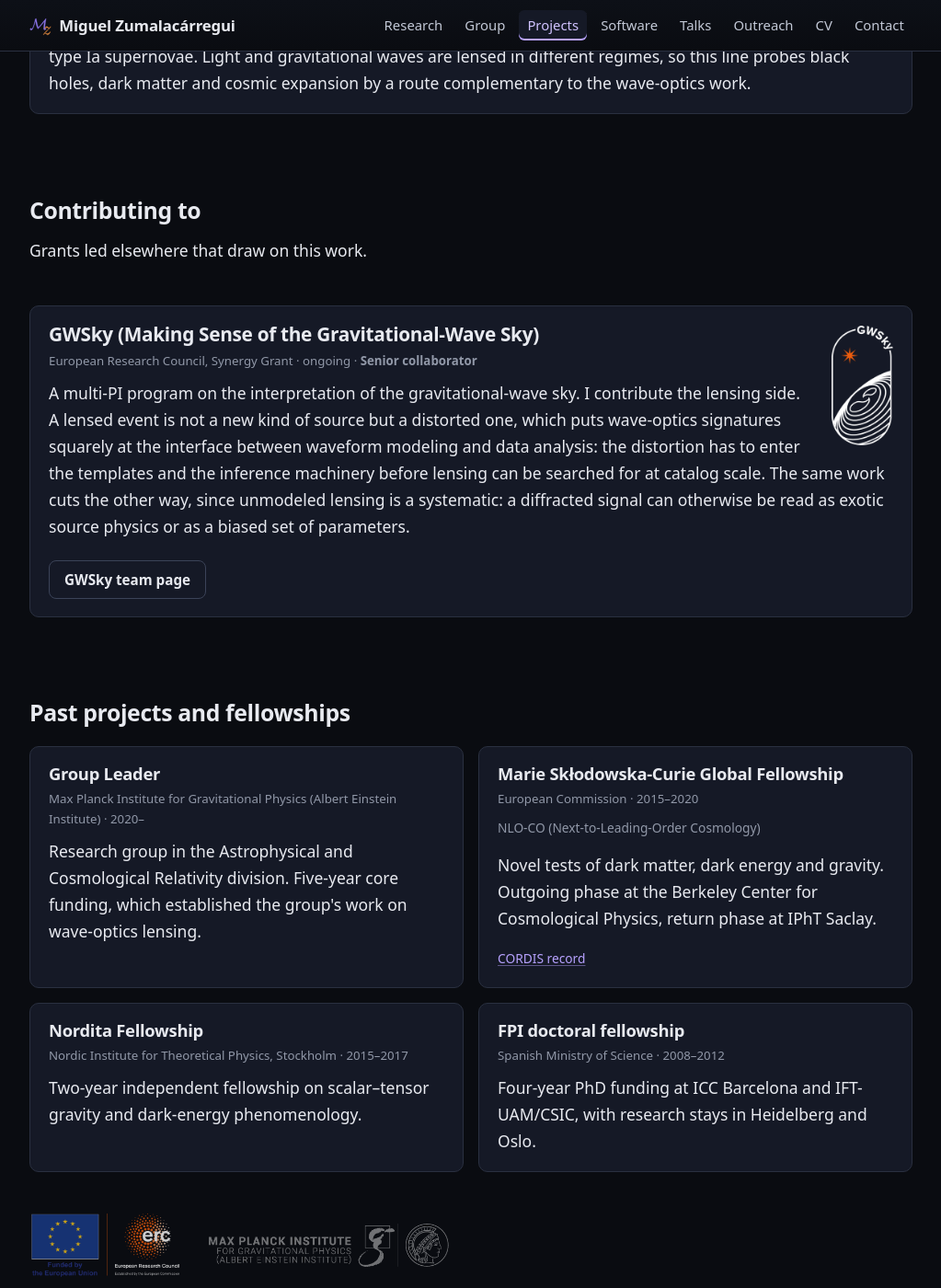
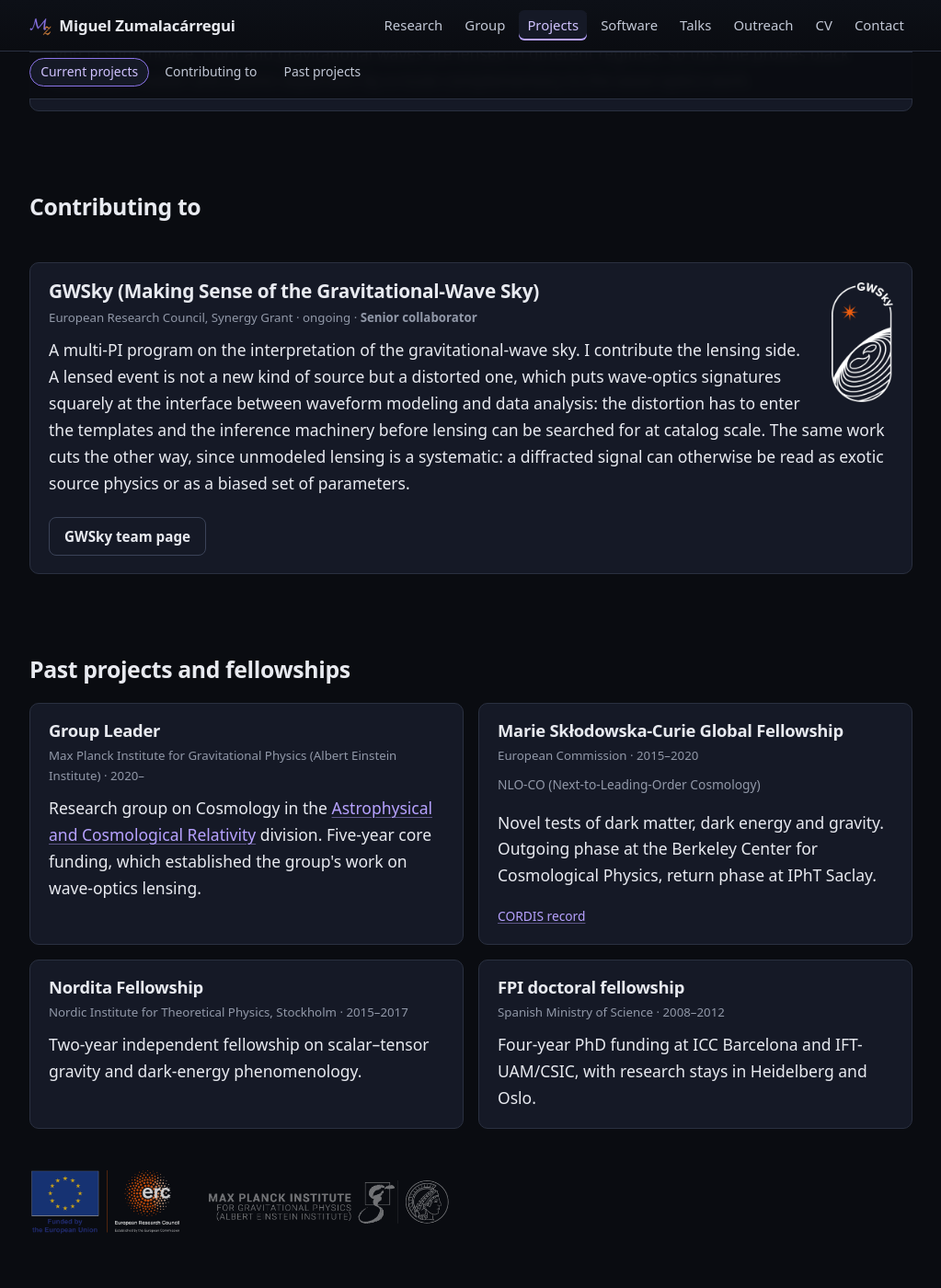
Before and after one commit to miguelzuma/miguelzuma.github.io, a Jekyll site: the page built from projects.html, in a window 1280 px wide and 1400 px high, scrolled down 1665 px. Shown: the whole window at 92% size, without its empty margins (128-1151 px from the left). Built offline with Jekyll 4.4.1, drawn with Linux system fonts in a browser that asks for light colours; some of the changed text lies outside the part shown.

Commit message:
Software and Projects: links out, and a real section menu
Software: the GLoW card gains a Website button to the code's page on the ERC
project site, and its "Used in 18+ publications" line now links the list of
papers there. That mirrors what hi_class already did with hiclass-code.net,
so the two flagship cards finally carry the same set of routes out.

Projects: the Group Leader entry says what the group works on and links the
ACR division. The "Contributing to" section loses its one-line gloss, the
prose table of contents becomes the subnav bar every other page uses, and the
Max Planck logo at the foot points at mpg.de/en like the home page strip.

Co-Authored-By: Claude Opus 5 <noreply@anthropic.com>
Claude-Session: https://claude.ai/code/session_01E2ZbXszK9qt9svKVxU5Yrt

```diff
--- a/_data/software.yml
+++ b/_data/software.yml
@@ -18,6 +18,9 @@ flagship:
       GW231123 as a magnified and diffracted merger.
     repo: "https://github.com/glow-astro/GLoW"
     docs: "https://glow-astro.github.io/GLoW/"
+    # The ERC project site carries the code's own page, with the list of
+    # papers that use it. hi_class points at hiclass-code.net the same way.
+    website: "https://glow-astro.org/glow-code.html"
     install: "git clone https://github.com/glow-astro/GLoW\ncd GLoW\npip install ."
     install_note: "Requires numpy and scipy; the optional C backend also needs GSL. See the repository README for details."
     papers:
@@ -27,6 +30,7 @@ flagship:
     examples: "notebooks in the repository"
     contributors: "Héctor Villarrubia-Rojo (lead developer), Stefano Savastano, Lyla Choi, Srashti Goyal, Liang Dai, Giovanni Tambalo, Miguel Zumalacárregui."
     usage: "Used in 18+ publications."
+    usage_url: "https://glow-astro.org/glow-code.html#papers"
     tags: ["Python", "wave optics", "gravitational-wave lensing", "open source"]
 
   - name: "hi_class"
--- a/projects.html
+++ b/projects.html
@@ -12,14 +12,16 @@ description: >-
   Research projects and funding led by Miguel Zumalacárregui: the GLOW ERC
   Consolidator Grant, With Einstein on Crooked Paths, the Ramón y Cajal
   program and the GWSky ERC Synergy Grant.
+sections:
+  - id: current
+    label: "Current projects"
+  - id: collaborations
+    label: "Contributing to"
+  - id: positions
+    label: "Past projects"
 ---
 
-<p class="page-toc">
-  On this page: the <a href="#current">current projects</a>, the grants
-  <a href="#collaborations">contributed to</a>, and the
-  <a href="#positions">past projects and fellowships</a> that have supported
-  the work.
-</p>
+{% include subnav.html %}
 
 <section class="section" id="current">
   <h2>Current projects</h2>
@@ -31,7 +33,6 @@ description: >-
 
 <section class="section" id="collaborations">
   <h2>Contributing to</h2>
-  <p>Grants led elsewhere that draw on this work.</p>
 
   {%- for pr in site.data.projects.collaborations %}
   {%- include project-card.html pr=pr %}
@@ -60,5 +61,5 @@ description: >-
 
 <div class="logo-row logo-row-quiet">
   <a href="https://erc.europa.eu/" rel="noopener"><img src="{{ '/imgs/LOGO_ERC-FLAG_EU_darkbg_fixed.png' | relative_url }}" alt="European Research Council" loading="lazy" width="2048" height="882" style="height:70px;width:auto;"></a>
-  <a href="https://www.mpg.de/" rel="noopener"><img src="{{ '/imgs/MPI-AEI_wide_E_neg_rgb_transparent.png' | relative_url }}" alt="Max Planck Institute for Gravitational Physics" loading="lazy" width="1945" height="436" style="height:60px;width:auto;"></a>
+  <a href="https://www.mpg.de/en" rel="noopener"><img src="{{ '/imgs/MPI-AEI_wide_E_neg_rgb_transparent.png' | relative_url }}" alt="Max Planck Institute for Gravitational Physics" loading="lazy" width="1945" height="436" style="height:60px;width:auto;"></a>
 </div>
```
Also changed, not shown: _data/projects.yml (+4 -3 lines).
